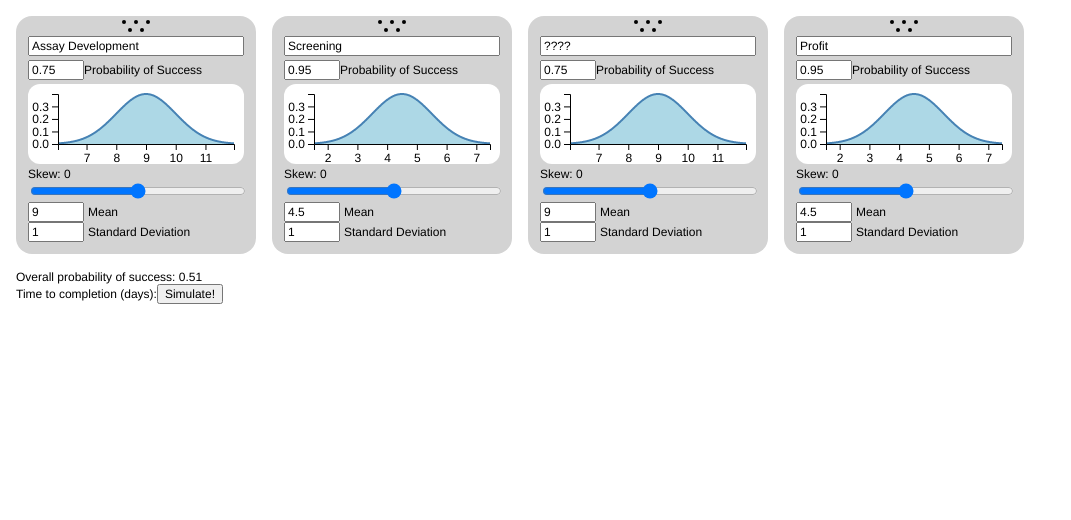
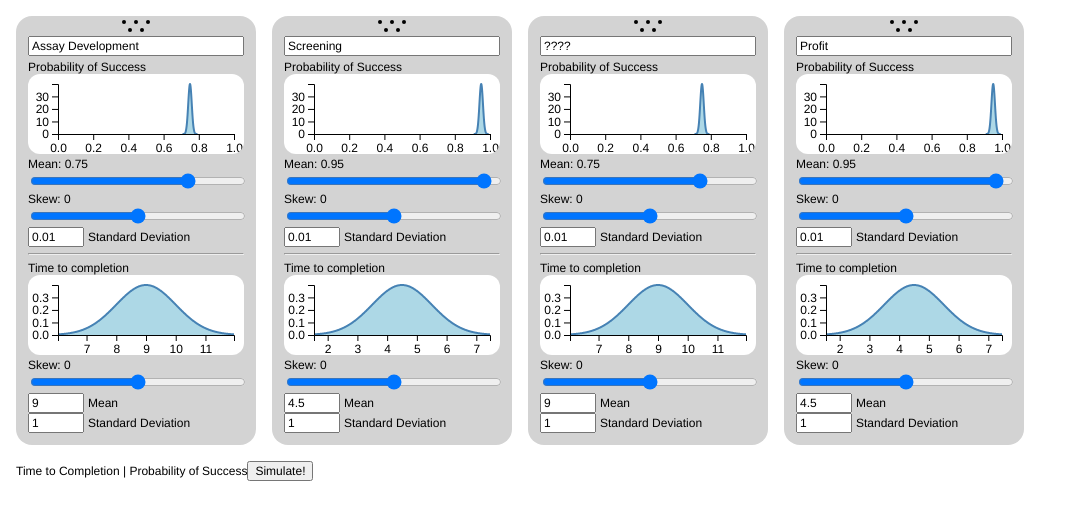
Before and after one commit to CALICAWESOME/Portfolio-Manager, a React (Create React App) app: page / in a window 1280 px wide. Shown: the top 520 px of the page, without its empty margins (0-1071 px from the left). Built offline with nearby package versions, Linux system fonts and the light colour scheme.

Commit message:
PoS -> Distribution, change graph height

```diff
--- a/src/App.tsx
+++ b/src/App.tsx
@@ -39,7 +39,14 @@ export const App = observer((props: { steps: Steps }) => {
           ))}
         </div>
         <Output steps={props.steps} />
-        <OutputGraph steps={props.steps} />
+        {props.steps.timeHistogramData && (
+          <OutputGraph histogramData={props.steps.timeHistogramData} />
+        )}
+        {props.steps.probabilityOfSuccessHistogramData && (
+          <OutputGraph
+            histogramData={props.steps.probabilityOfSuccessHistogramData}
+          />
+        )}
       </div>
     </DndContext>
   );
--- a/src/card/Card.tsx
+++ b/src/card/Card.tsx
@@ -38,33 +38,61 @@ export const Card = observer(
           type="text"
         />
 
-        <div className={styles["probability-of-success"]}>
+        <div className={styles["time-to-completion"]}>
+          Probability of Success
+          <Graph
+            normalDistribution={props.step.probabilityOfSuccess}
+            xMin={0}
+            xMax={1}
+            // yMax={40}
+          />
+          Mean: {props.step.probabilityOfSuccess.mean}
           <input
-            className={styles["probability-input"]}
             defaultValue={props.step.probabilityOfSuccess.mean}
+            min={0}
             max={1}
-            min={0}
             onChange={(event) =>
               props.step.probabilityOfSuccess.setMean(
                 parseFloat(event.target.value)
               )
             }
             step={0.01}
-            type="number"
+            type="range"
           />
-          Probability of Success
+          Skew: {props.step.probabilityOfSuccess.skew}
+          <input
+            defaultValue={props.step.probabilityOfSuccess.skew}
+            min={-5}
+            max={5}
+            onChange={(event) =>
+              props.step.probabilityOfSuccess.setSkew(
+                parseFloat(event.target.value)
+              )
+            }
+            step={0.01}
+            type="range"
+          />
+          <div className={styles["mean-stdev-picker"]}>
+            <input
+              className={styles.input}
+              defaultValue={props.step.probabilityOfSuccess.standardDeviation}
+              min={0}
+              onChange={(event) =>
+                props.step.probabilityOfSuccess.setStandardDeviation(
+                  parseFloat(event.target.value)
+                )
+              }
+              step={0.01}
+              type="number"
+            />
+            Standard Deviation
+          </div>
         </div>
 
+        <hr />
         <div className={styles["time-to-completion"]}>
-          <Graph
-            normalDistribution={props.step.time}
-            // binWidth={props.graphData.binWidth}
-            // data={props.graphData.coordinates}
-            // histogramData={props.graphData.histogramCoordinates}
-            // xMax={props.graphData.xMax}
-            // xMin={props.graphData.xMin}
-            // yMax={props.graphData.yMax}
-          />
+          Time to completion
+          <Graph normalDistribution={props.step.time} />
           Skew: {props.step.time.skew}
           <input
             defaultValue={props.step.time.skew}
--- a/src/card/graph/Graph.tsx
+++ b/src/card/graph/Graph.tsx
@@ -13,7 +13,12 @@ import { observer } from "mobx-react-lite";
 // yMax: number;
 
 export const Graph = observer(
-  (props: { normalDistribution: NormalDistribution }) => {
+  (props: {
+    normalDistribution: NormalDistribution;
+    xMin?: number;
+    xMax?: number;
+    yMax?: number;
+  }) => {
     const areaRef = useRef<SVGPathElement>(null);
     const lineRef = useRef<SVGPathElement>(null);
     const svgRef = useRef<SVGSVGElement>(null);
@@ -45,15 +50,28 @@ export const Graph = observer(
       const width = svgDomRect.width;
 
       const graphData = props.normalDistribution.graphData.coordinates;
-      const xMin = graphData[0][0];
-      const xMax = graphData[graphData.length - 1][0];
+
+      // Guard for xMin, xMax, or yMax === 0 (thanks, Javascript)
+      const xMin = props.xMin === undefined ? graphData[0][0] : props.xMin;
+      const xMax =
+        props.xMax === undefined
+          ? graphData[graphData.length - 1][0]
+          : props.xMax;
+
+      const yMax =
+        props.yMax === undefined
+          ? Math.max(
+              props.normalDistribution.graphData.yMax,
+              props.normalDistribution.histogramData?.y_max || 0
+            )
+          : props.yMax;
 
       const xScale = d3
         .scaleLinear([xMin, xMax], [marginLeft, width - marginRight])
         .clamp(true);
 
       const yScale = d3.scaleLinear(
-        [0, props.normalDistribution.graphData.yMax],
+        [0, yMax],
         [height - marginBottom, marginTop]
       );
 
@@ -68,14 +86,14 @@ export const Graph = observer(
         .call(d3.axisLeft(yScale).ticks(5));
 
       // Add the histogram (if it exists)
-      if (props.normalDistribution.histogram.length)
+      if (props.normalDistribution.histogramData)
         d3.select(svgRef.current)
           .selectAll("rect")
-          .data(props.normalDistribution.histogram)
+          .data(props.normalDistribution.histogramData.histogram)
           .join("rect")
           .attr("fill", "red")
           .attr("height", ([_, y]) => height - marginBottom - yScale(y))
-          .attr("width", 6)
+          .attr("width", 5)
           .attr("x", ([x]) => xScale(x))
           .attr("y", ([_, y]) => yScale(y));
 
@@ -111,7 +129,7 @@ export const Graph = observer(
       console.timeEnd();
     }, [
       props.normalDistribution.graphData,
-      props.normalDistribution.histogram,
+      props.normalDistribution.histogramData,
     ]);
 
     return (
--- a/src/mobx.ts
+++ b/src/mobx.ts
@@ -2,7 +2,12 @@ import { makeAutoObservable } from "mobx";
 import { RANDOM_SKEW_NORMAL, SKEWED_PDF } from "./stats_stuff";
 import { nanoid } from "nanoid";
 
-const NUM_HISTOGRAM_SAMPLES = 1000;
+const NUM_HISTOGRAM_SAMPLES = 10000;
+
+export interface HistogramData {
+  y_max: number;
+  histogram: [number, number][];
+}
 
 export class Steps {
   steps: { [id: string]: Step } = {
@@ -28,6 +33,9 @@ export class Steps {
     ),
   };
   stepsOrder = ["default1", "default2", "default3", "default4"];
+
+  timeHistogramData?: HistogramData;
+  probabilityOfSuccessHistogramData?: HistogramData;
 
   addStep(stepId: string) {
     const newId = nanoid(10);
@@ -73,12 +81,7 @@ export class Steps {
     this.stepsOrder = newOrder;
   }
 
-  histogramData?: {
-    y_max: number;
-    histogram: [number, number][];
-  };
-
-  generateHistogram() {
+  generateTimeHistogram() {
     const samples: number[] = [];
 
     let x_min = Number.POSITIVE_INFINITY,
@@ -120,7 +123,53 @@ export class Steps {
 
     const histogramData = { y_max, histogram };
     console.log(histogramData);
-    this.histogramData = histogramData;
+    this.timeHistogramData = histogramData;
+  }
+
+  generateProbabilityOfSuccessHistogram() {
+    const samples: number[] = [];
+
+    let x_min = Number.POSITIVE_INFINITY,
+      x_max = Number.NEGATIVE_INFINITY;
+
+    for (let i = 0; i < NUM_HISTOGRAM_SAMPLES; i++) {
+      // Sum the samples at index i for each step
+      const sample = this.stepsOrder.reduce(
+        (totalProb, stepId) =>
+          totalProb * this.steps[stepId].probabilityOfSuccess.samples[i],
+        1
+      );
+
+      samples.push(sample);
+      if (sample < x_min) x_min = sample;
+      if (sample > x_max) x_max = sample;
+    }
+
+    console.log(samples);
+
+    // OK now, binning!!
+    const bins: { [x: number]: number } = {};
+    const bin_width = (x_max - x_min) / 30;
+    const increment = 1 / (NUM_HISTOGRAM_SAMPLES * bin_width);
+
+    samples.map((sample) => {
+      const bin_index = Math.floor((sample - x_min) / bin_width);
+      const bin_x = bin_index * bin_width + x_min;
+
+      bins[bin_x] = bins[bin_x] + increment || increment;
+    });
+
+    let y_max = 0;
+    const histogram: [number, number][] = Object.entries(bins)
+      .sort(([x1], [x2]) => +x1 - +x2)
+      .map(([x, y]) => {
+        if (y > y_max) y_max = y;
+        return [+x, y];
+      });
+
+    const histogramData = { y_max, histogram };
+    console.log(histogramData);
+    this.probabilityOfSuccessHistogramData = histogramData;
   }
 
   constructor() {
@@ -145,7 +194,7 @@ export class Step {
 
 export class NormalDistribution {
   samples: number[] = [];
-  histogram: [number, number][] = [];
+  histogramData?: HistogramData;
 
   setMean = (value: number) => (this.mean = value);
   setSkew = (value: number) => (this.skew = value);
@@ -208,6 +257,7 @@ export class NormalDistribution {
     const samples: number[] = [];
     const bins: { [x: number]: number } = {};
     const increment = 1 / (NUM_HISTOGRAM_SAMPLES * bin_width);
+    let y_max = 0;
 
     for (let i = 0; i < NUM_HISTOGRAM_SAMPLES; i++) {
       const sample =
@@ -215,6 +265,7 @@ export class NormalDistribution {
 
       samples.push(sample);
 
+      // Add sample to appropriate bin
       const bin_index = Math.floor((sample - x_min) / bin_width);
       const bin_x = bin_index * bin_width + x_min;
 
@@ -223,12 +274,13 @@ export class NormalDistribution {
 
     const histogram: [number, number][] = Object.entries(bins)
       .sort(([x1], [x2]) => +x1 - +x2)
-      .map(([x, y]) => [+x, y]);
-
-    // console.log(histogram);
+      .map(([x, y]) => {
+        if (y > y_max) y_max = y;
+        return [+x, y];
+      });
 
     this.samples = samples;
-    this.histogram = histogram;
+    this.histogramData = { histogram, y_max };
   }
 
   constructor(
--- a/src/output/Output.tsx
+++ b/src/output/Output.tsx
@@ -2,23 +2,20 @@ import { Steps } from "../mobx";
 import { observer } from "mobx-react-lite";
 
 export const Output = observer((props: { steps: Steps }) => {
-  const overallPos = props.steps.stepsOrder.reduce(
-    (result, stepId) =>
-      result * props.steps.steps[stepId].probabilityOfSuccess.mean,
-    1
-  );
-
   return (
     <div style={{ marginLeft: 16 }}>
-      Overall probability of success: {overallPos.toFixed(2)}
-      <br />
-      Time to completion (days):
+      Time to Completion | Probability of Success
       <button
         onClick={() => {
-          props.steps.stepsOrder.map((stepId) =>
-            props.steps.steps[stepId].time.generateHistogram()
-          );
-          props.steps.generateHistogram();
+          props.steps.stepsOrder.map((stepId) => {
+            const step = props.steps.steps[stepId];
+
+            step.time.generateHistogram();
+            step.probabilityOfSuccess.generateHistogram();
+          });
+
+          props.steps.generateTimeHistogram();
+          props.steps.generateProbabilityOfSuccessHistogram();
         }}
       >
         Simulate!
--- a/src/output/OutputGraph.tsx
+++ b/src/output/OutputGraph.tsx
@@ -2,7 +2,7 @@ import { useEffect, useRef } from "react";
 import * as d3 from "d3";
 
 import styles from "./OutputGraph.module.css";
-import { Steps } from "../mobx";
+import { HistogramData, Steps } from "../mobx";
 import { observer } from "mobx-react-lite";
 
 // binWidth: number;
@@ -12,7 +12,7 @@ import { observer } from "mobx-react-lite";
 // xMin: number;
 // yMax: number;
 
-export const OutputGraph = observer((props: { steps: Steps }) => {
+export const OutputGraph = (props: { histogramData: HistogramData }) => {
   const areaRef = useRef<SVGPathElement>(null);
   const lineRef = useRef<SVGPathElement>(null);
   const svgRef = useRef<SVGSVGElement>(null);
@@ -26,8 +26,7 @@ export const OutputGraph = observer((props: { steps: Steps }) => {
         lineRef.current &&
         svgRef.current &&
         xAxisRef.current &&
-        yAxisRef.current &&
-        props.steps.histogramData
+        yAxisRef.current
       )
     ) {
       return;
@@ -43,7 +42,7 @@ export const OutputGraph = observer((props: { steps: Steps }) => {
     const marginTop = 10;
     const width = svgDomRect.width;
 
-    const histogram = props.steps.histogramData.histogram;
+    const histogram = props.histogramData.histogram;
     const xMin = histogram[0][0];
     const xMax = histogram[histogram.length - 1][0];
 
@@ -52,7 +51,7 @@ export const OutputGraph = observer((props: { steps: Steps }) => {
       .clamp(true);
 
     const yScale = d3.scaleLinear(
-      [0, props.steps.histogramData.y_max],
+      [0, props.histogramData.y_max],
       [height - marginBottom, marginTop]
     );
 
@@ -66,14 +65,12 @@ export const OutputGraph = observer((props: { steps: Steps }) => {
       .attr("transform", `translate(${marginSides},0)`)
       .call(d3.axisLeft(yScale).ticks(5));
 
-    debugger;
-
     // Add the histogram (if it exists)
     // if (props.normalDistribution.histogram.length)
-    if (props.steps.histogramData.histogram)
+    if (props.histogramData.histogram)
       d3.select(svgRef.current)
         .selectAll("rect")
-        .data(props.steps.histogramData.histogram)
+        .data(props.histogramData.histogram)
         .join("rect")
         .attr("fill", "blue")
         .attr("height", ([_, y]) => height - marginBottom - yScale(y))
@@ -82,7 +79,7 @@ export const OutputGraph = observer((props: { steps: Steps }) => {
         .attr("y", ([_, y]) => yScale(y));
 
     console.timeEnd();
-  }, [props.steps.histogramData]);
+  }, [props.histogramData]);
 
   return (
     <svg className={styles["output-graph"]} ref={svgRef}>
@@ -92,4 +89,4 @@ export const OutputGraph = observer((props: { steps: Steps }) => {
       <g ref={yAxisRef} />
     </svg>
   );
-});
+};
```
